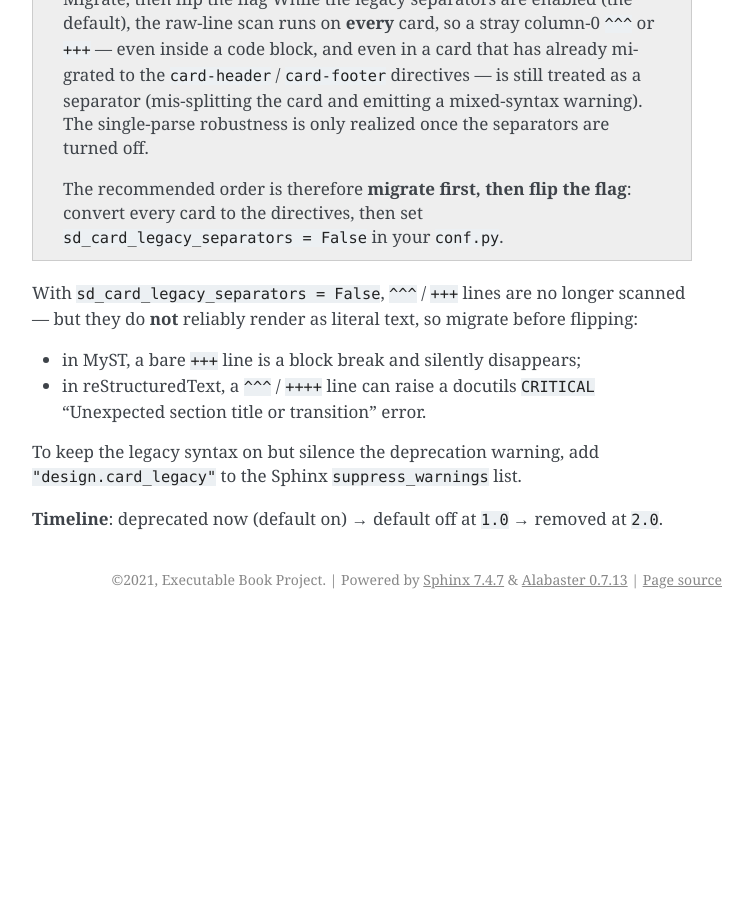
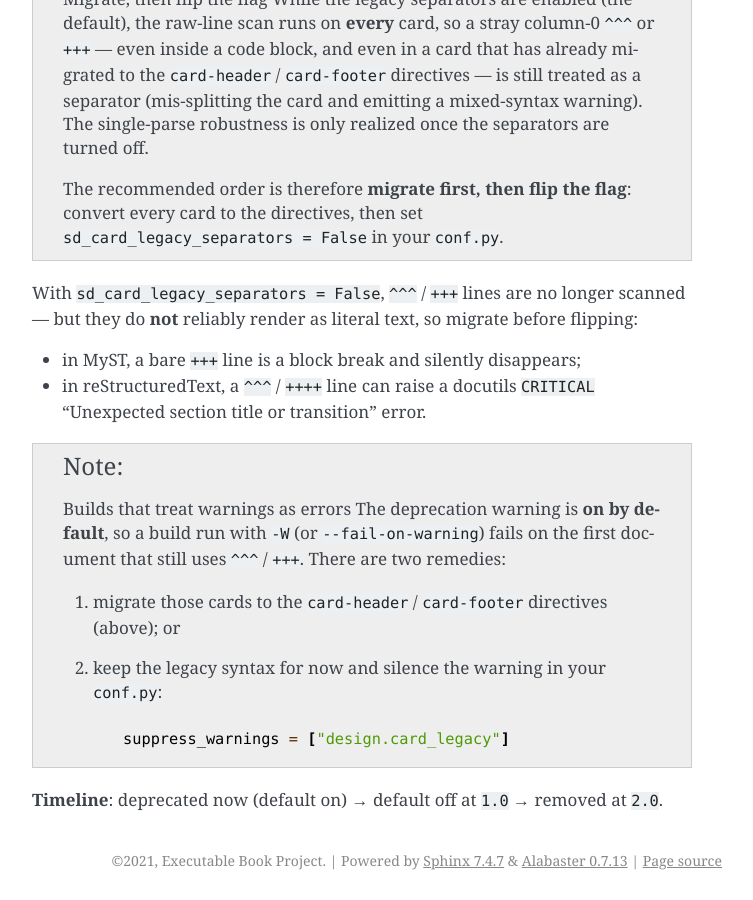
Before and after one commit to executablebooks/sphinx-design, a Sphinx documentation site: the page built from docs/cards.md, in a window 1280 px wide and 900 px high, scrolled down 6374 px. Shown: the whole window, without its empty margins (388-1141 px from the left). Built offline with Sphinx 7.4.7, drawn with Linux system fonts in a browser that asks for light colours; nearby versions of some CDN libraries; before the commit the page ends 6993 px from its top, so only the background shows below that.

Commit message:
📚 DOCS: Name both remedies for the default-on card_legacy warning
The design.card_legacy deprecation warning stays on by default in 0.8.0,
so a -W build that still uses ^^^/+++ fails. The changelog and the cards
page now say so and name both remedies (migrate to card-header/card-footer,
or suppress_warnings = ["design.card_legacy"]); a test pins that the
warning text itself names both.

````diff
--- a/docs/cards.md
+++ b/docs/cards.md
@@ -460,7 +460,17 @@ before flipping:
 - in reStructuredText, a `^^^` / `++++` line can raise a docutils `CRITICAL`
   "Unexpected section title or transition" error.
 
-To keep the legacy syntax on but silence the deprecation warning, add
-`"design.card_legacy"` to the Sphinx `suppress_warnings` list.
+:::{note} Builds that treat warnings as errors
+The deprecation warning is **on by default**, so a build run with `-W`
+(or `--fail-on-warning`) fails on the first document that still uses `^^^` /
+`+++`. There are two remedies:
+
+1. migrate those cards to the `card-header` / `card-footer` directives (above); or
+2. keep the legacy syntax for now and silence the warning in your `conf.py`:
+
+   ```python
+   suppress_warnings = ["design.card_legacy"]
+   ```
+:::
 
 **Timeline**: deprecated now (default on) → default off at `1.0` → removed at `2.0`.
````
Also changed, not shown: CHANGELOG.md (+5 -1 lines), 1 other file.
